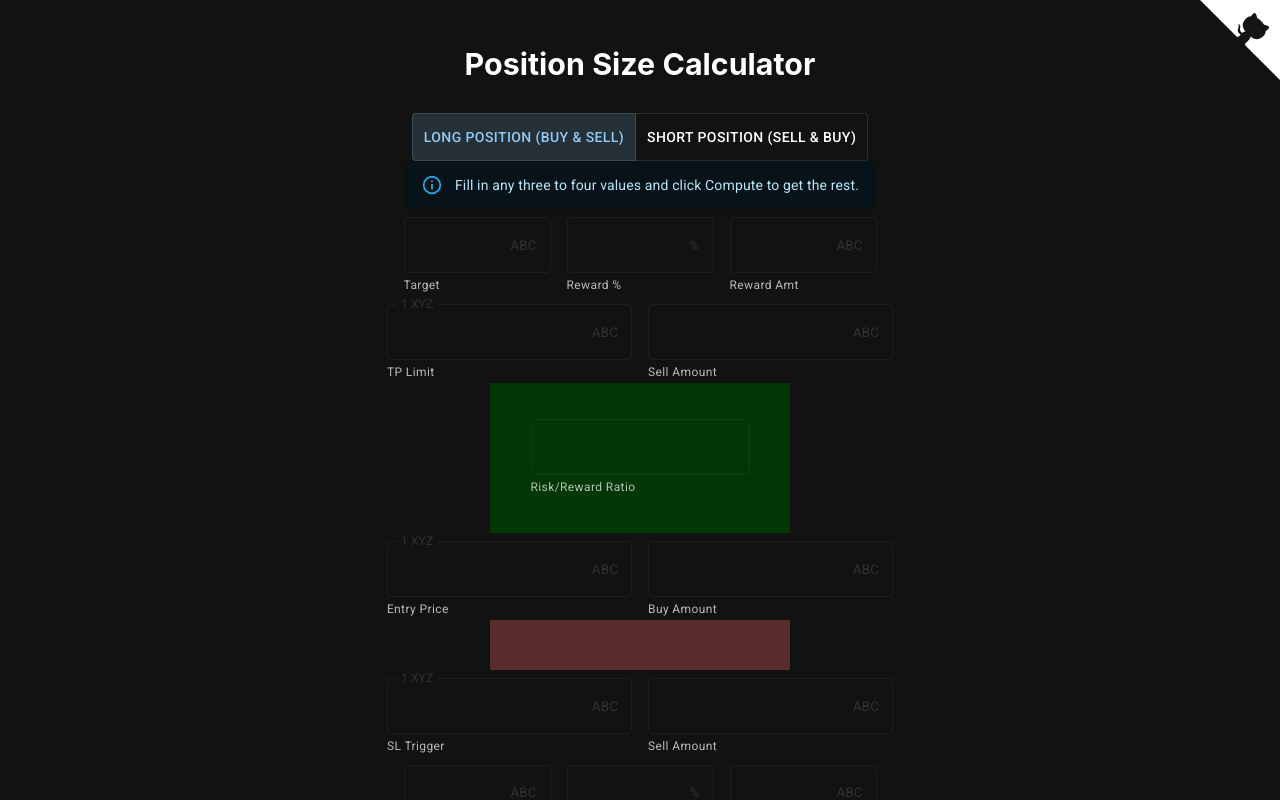
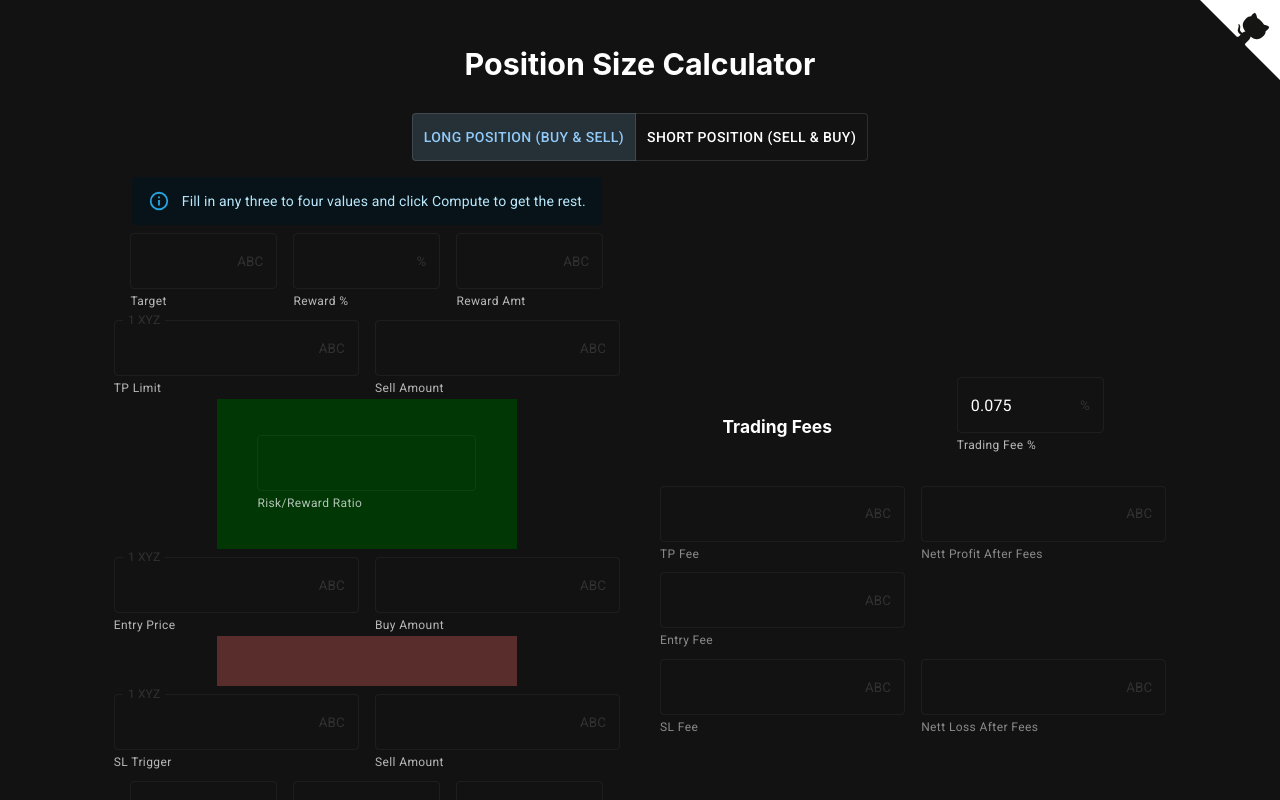
Before and after one commit to ADTC/simple-position-calc, a React (Create React App) app: page / in a window 1280 px wide. Shown: the top 800 px of the page. Built offline with nearby package versions, Linux system fonts and the light colour scheme; a web font is replaced by a local one.

Commit message:
Add a Trading Fee Calculator section
Also: Add disabled prop and fix issue mounting with default value in numeric input

```diff
--- a/src/components/Text.tsx
+++ b/src/components/Text.tsx
@@ -14,6 +14,7 @@ const adornCSS: React.CSSProperties = {
 };
 
 export default function Text({
+  disabled,
   hidden,
   label,
   xs,
@@ -24,6 +25,7 @@ export default function Text({
   baseAdornment = "",
   adornment = "ABC",
 }: {
+  disabled?: boolean;
   hidden?: boolean;
   label: string;
   xs?: boolean;
@@ -34,15 +36,18 @@ export default function Text({
   baseAdornment?: string;
   adornment?: string;
 }) {
+  const [mounted, setMounted] = useState<boolean>(false);
   const [stringValue, setStringValue] = useState<string>("");
   const [hover, setHover] = useState<boolean>(false);
 
   useEffect(() => {
     if (value === undefined) setStringValue("");
     else setStringValue(value.toFixed());
+    setMounted(true);
   }, [value]);
 
   useEffect(() => {
+    if (!mounted) return;
     if (regex.test(stringValue)) {
       // Allow trailing decimal point when typing
       if (stringValue.endsWith(".")) return;
@@ -52,9 +57,11 @@ export default function Text({
         onChange(undefined);
       }
     } else onChange(undefined);
-  }, [onChange, stringValue]);
+  }, [mounted, onChange, stringValue]);
 
-  const helperText = (
+  const helperText = disabled ? (
+    <>{label}</>
+  ) : (
     <>
       {label}{" "}
       <IconSpan
@@ -88,6 +95,7 @@ export default function Text({
 
   return (
     <TextField
+      disabled={disabled}
       label={
         baseAmount && baseAdornment ? (
           <span style={adornCSS}>
--- a/src/positions/PositionCalculator.tsx
+++ b/src/positions/PositionCalculator.tsx
@@ -27,6 +27,9 @@ export default function PositionCalculator({ type }: { type: Position }) {
   const [stop, setStop] = useState<Decimal>();
   const [riskPercent, setRiskPercent] = useState<Decimal>();
   const [riskAmount, setRiskAmount] = useState<Decimal>();
+  const [feePercent, setFeePercent] = useState<Decimal | undefined>(
+    new Decimal(0.075) // Binance Fee when using BNB with 25% discount
+  );
 
   const [error, setError] = useState<Error>(noError);
 
@@ -72,6 +75,22 @@ export default function PositionCalculator({ type }: { type: Position }) {
     setRiskAmount(computed.riskAmount);
   };
 
+  const computeNettProfit = () => {
+    if (!feePercent || !tpSellAmount || !buyAmount || !rewardAmount) return;
+    const entryFee = buyAmount.mul(feePercent).div(100);
+    const tpFee = tpSellAmount.mul(feePercent).div(100);
+    const allFees = entryFee.plus(tpFee);
+    return isShort ? rewardAmount.plus(allFees) : rewardAmount.minus(allFees);
+  };
+
+  const computeNettLoss = () => {
+    if (!feePercent || !slSellAmount || !buyAmount || !riskAmount) return;
+    const entryFee = buyAmount.mul(feePercent).div(100);
+    const slFee = slSellAmount.mul(feePercent).div(100);
+    const allFees = entryFee.plus(slFee);
+    return isShort ? riskAmount.minus(allFees) : riskAmount.plus(allFees);
+  };
+
   const resetAllState = () => {
     setTarget(undefined);
     setRewardPercent(undefined);
@@ -94,6 +113,7 @@ export default function PositionCalculator({ type }: { type: Position }) {
   const isError = Object.values(error).some((value) => value);
 
   const baseAdornment = "XYZ";
+  const quoteAdornment = "ABC";
   const green = "#003705";
   const red = "#5a2d2d";
   const config = {
@@ -116,9 +136,13 @@ export default function PositionCalculator({ type }: { type: Position }) {
     aboveColor: isShort ? red : green,
     belowHeight: isShort ? 150 : 50,
     belowColor: isShort ? green : red,
+    tpFee: isShort ? "SL Fee" : "TP Fee",
+    slFee: isShort ? "TP Fee" : "SL Fee",
+    nettProfit: isShort ? "Nett Loss After Fees" : "Nett Profit After Fees",
+    nettLoss: isShort ? "Nett Profit After Fees" : "Nett Loss After Fees",
   };
 
-  return (
+  const mainCalculator = (
     <>
       <Alert severity={isError ? "error" : "info"}>
         {isError
@@ -142,6 +166,8 @@ export default function PositionCalculator({ type }: { type: Position }) {
           error={error.rewardPercent}
         />
         <Text
+          baseAmount={computeNettProfit()}
+          baseAdornment={quoteAdornment}
           label={config.rewardAmount}
           xs
           value={rewardAmount}
@@ -258,6 +284,8 @@ export default function PositionCalculator({ type }: { type: Position }) {
           error={error.riskPercent}
         />
         <Text
+          baseAmount={computeNettLoss()}
+          baseAdornment={quoteAdornment}
           label={config.riskAmount}
           xs
           value={riskAmount}
@@ -275,4 +303,108 @@ export default function PositionCalculator({ type }: { type: Position }) {
       </Box>
     </>
   );
+
+  const feeCalculator = (
+    <>
+      <Box
+        sx={{
+          display: "flex",
+          justifyContent: "space-around",
+          alignItems: "center",
+          width: "100%",
+        }}
+      >
+        <h6>Trading Fees</h6>
+        <Text
+          adornment="%"
+          label="Trading Fee %"
+          xs
+          value={feePercent}
+          onChange={setFeePercent}
+          error={false}
+        />
+      </Box>
+      <Box
+        sx={{
+          display: "flex",
+          flexDirection: isShort ? "column-reverse" : "column",
+        }}
+      >
+        <TextBoxes>
+          <Text
+            disabled
+            label={config.tpFee}
+            value={tpSellAmount?.mul(feePercent || 0).div(100)}
+            onChange={() => {}}
+            error={false}
+          />
+          <Text
+            disabled
+            label={config.nettProfit}
+            value={computeNettProfit()}
+            onChange={() => {}}
+            error={false}
+          />
+        </TextBoxes>
+        <TextBoxes>
+          <Text
+            disabled
+            label="Entry Fee"
+            value={buyAmount?.mul(feePercent || 0).div(100)}
+            onChange={() => {}}
+            error={false}
+          />
+        </TextBoxes>
+        <TextBoxes>
+          <Text
+            disabled
+            label={config.slFee}
+            value={slSellAmount?.mul(feePercent || 0).div(100)}
+            onChange={() => {}}
+            error={false}
+          />
+          <Text
+            disabled
+            label={config.nettLoss}
+            value={computeNettLoss()}
+            onChange={() => {}}
+            error={false}
+          />
+        </TextBoxes>
+      </Box>
+    </>
+  );
+
+  return (
+    <Box
+      sx={{
+        marginTop: 2,
+        display: "flex",
+        flexDirection: "row",
+        justifyContent: "center",
+        alignItems: "center",
+        flexWrap: "wrap",
+        gap: 5,
+      }}
+    >
+      <Box
+        sx={{
+          display: "flex",
+          flexDirection: "column",
+          alignItems: "center",
+        }}
+      >
+        {mainCalculator}
+      </Box>
+      <Box
+        sx={{
+          display: "flex",
+          flexDirection: "column",
+          alignItems: "center",
+        }}
+      >
+        {feeCalculator}
+      </Box>
+    </Box>
+  );
 }
```
Also changed, not shown: src/utils/compute/formulae.txt.
